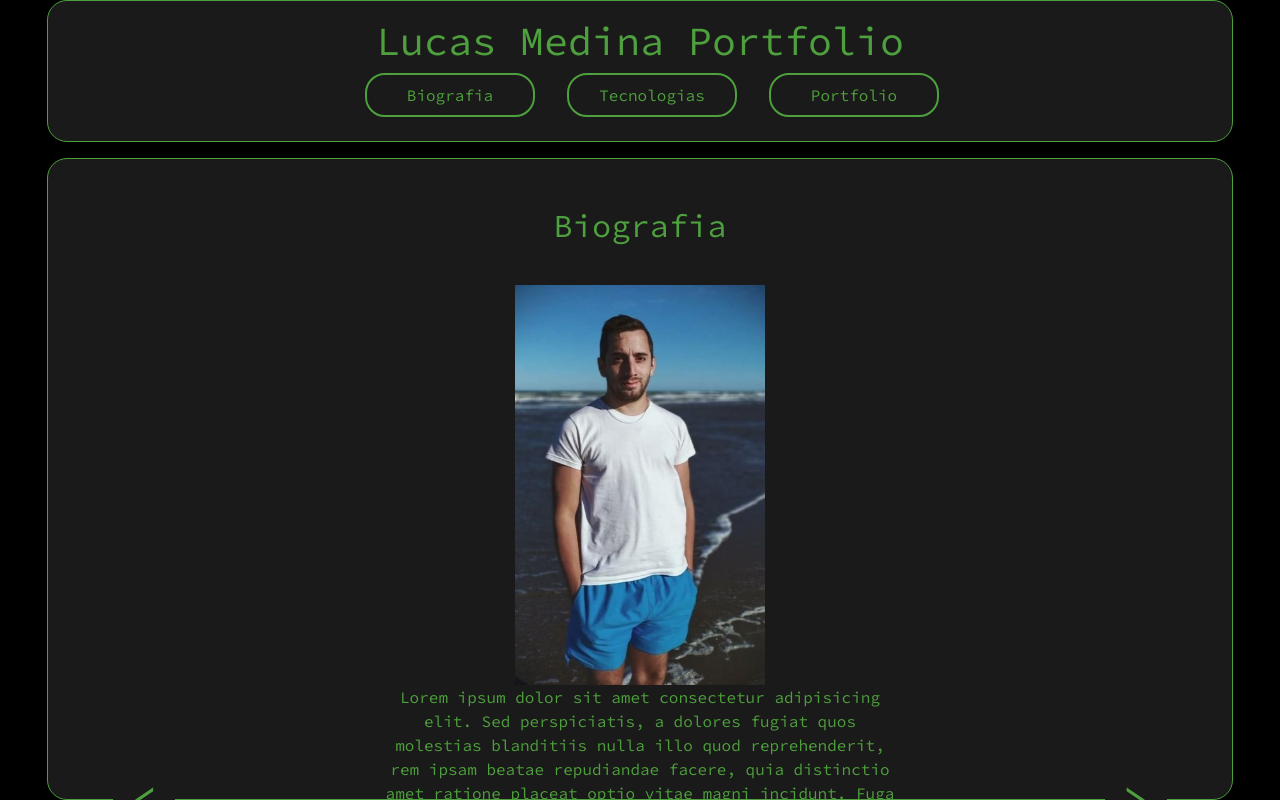
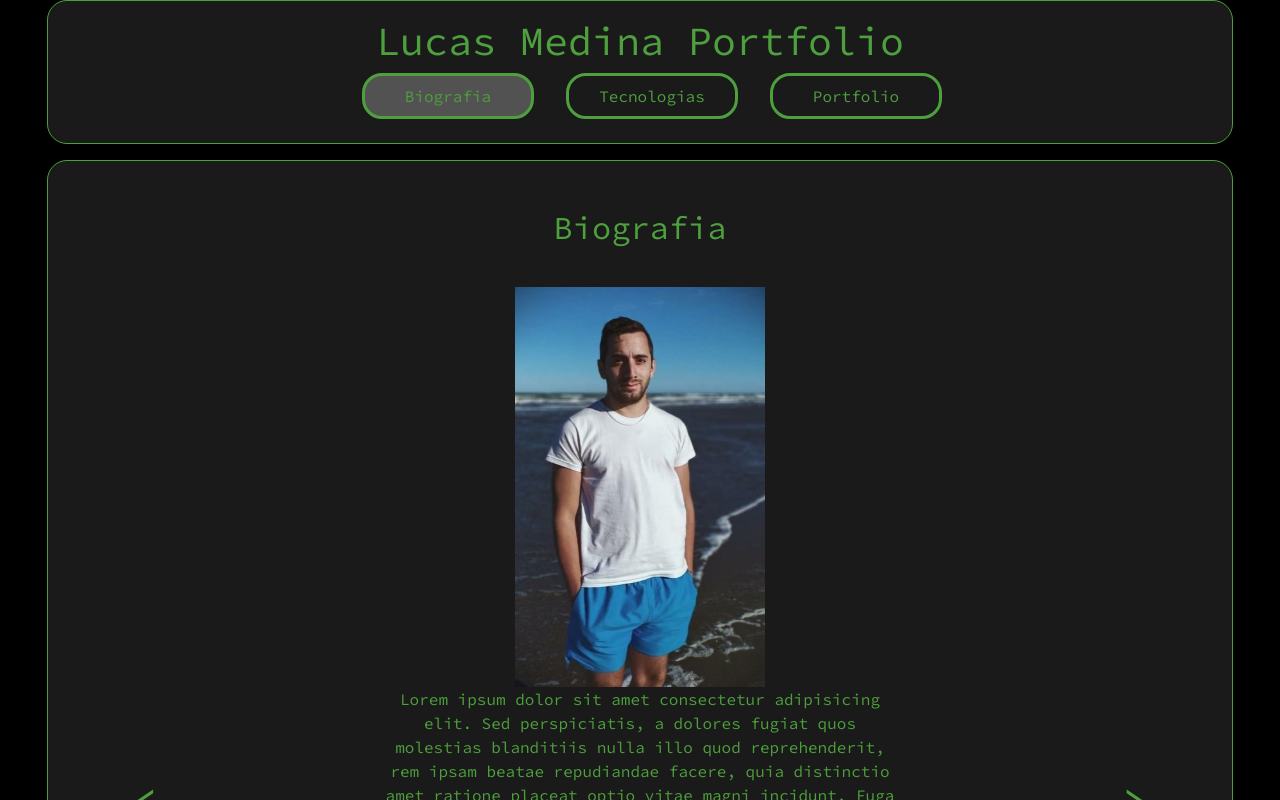
Before and after one commit to LMedina96/MyRepository, a Vue app in the folder my-repository/: page / in a window 1280 px wide. Shown: the top 800 px of the page. Built offline with nearby package versions, Linux system fonts and the light colour scheme.

Commit message:
End proyect for the moment

```diff
--- a/my-repository/src/App.vue
+++ b/my-repository/src/App.vue
@@ -49,10 +49,6 @@ export default {
       this.setPageValue = id;
     },
 
-    getButtonIndex(index) {
-      this.setPageValue = index;
-    },
-
     addPageId() {
       if (this.setPageValue < 3) {
         this.setPageValue++;
@@ -68,6 +64,10 @@ export default {
         this.setPageValue = 3;
       }
     },
+
+    getButtonIndex(index) {
+      this.setPageValue = index;
+    },
   },
 
 
--- a/my-repository/src/assets/style.css
+++ b/my-repository/src/assets/style.css
@@ -31,7 +31,6 @@ ul{
   justify-content: center;
   align-items: center;
   text-align: center;
-  height: 100vh;
 }
 
 #principal {
@@ -40,8 +39,8 @@ ul{
   margin: 1rem auto 0;
   padding: 1rem;
   width: 90vw;
+  border: 1px solid rgb(78, 159, 61);
   min-height: 70vh;
-  border: 1px solid rgb(78, 159, 61);
 }
 
 #bodyStructure{
--- a/my-repository/src/components/Carrousel.vue
+++ b/my-repository/src/components/Carrousel.vue
@@ -2,8 +2,7 @@
    <div class="container carrousel">
         <button
           v-for="carrouselButton in CarrouselButtonsNumber"
-          :key="carrouselButton"
-          @click="getButtonIndex()">
+          :key="carrouselButton">
         </button>
       </div>
 </template>
@@ -15,10 +14,10 @@ export default {
     },
 
     method: {
-        getButtonIndex(index) {
+        /* getButtonIndex(index) {
             this.$emit("get-button-index", index);
             console.log(index)
-        },
+        }, */
     }
 }
 </script>
--- a/my-repository/src/components/HeaderComponent.vue
+++ b/my-repository/src/components/HeaderComponent.vue
@@ -13,6 +13,7 @@
           @click="changePage(button.id)"
           v-for="button in buttons"
           :key="button.id"
+          v-bind:class="[{active: button.isActive}]"
         >
           <a href="#">{{button.text}}</a>
         </button>
@@ -29,17 +30,38 @@ export default {
 
   data() {
     return {
+
       buttons: [
-        { id: 1, text: "Biografia" },
-        { id: 2, text: "Tecnologias" },
-        { id: 3, text: "Portfolio" },
+        {
+          id: 1,
+          text: "Biografia",
+          isActive: true,
+        },
+        {
+          id: 2,
+          text: "Tecnologias",
+          isActive: false,
+        },
+        {
+          id: 3,
+          text: "Portfolio",
+          isActive: false,
+        },
       ],
+
     };
   },
 
   methods: {
     changePage(id) {
       this.$emit("change-page", id);
+      this.buttons.forEach(button => {
+        if(button.id == id) {
+          button.isActive = true;
+        } else {
+          button.isActive = false;
+        }
+      });
     },
   },
 }
@@ -58,7 +80,7 @@ header {
 header button {
   width: 150px;
   margin: 0 1rem;
-  border: 2px solid rgb(78, 159, 61) !important;
+  border: 3px solid rgb(78, 159, 61) !important;
   border-radius: 20px !important;
 }
 
@@ -66,4 +88,15 @@ button a {
   text-decoration: none;
   color: rgb(78, 159, 61);
 }
+
+button:active{
+  background-color: rgb(78, 159, 61);
+  color: rgb(25, 26, 25);
+}
+
+.active{
+  background-color: rgb(82, 82, 82);
+  color: rgb(25, 26, 25);
+}
+
 </style>
```
